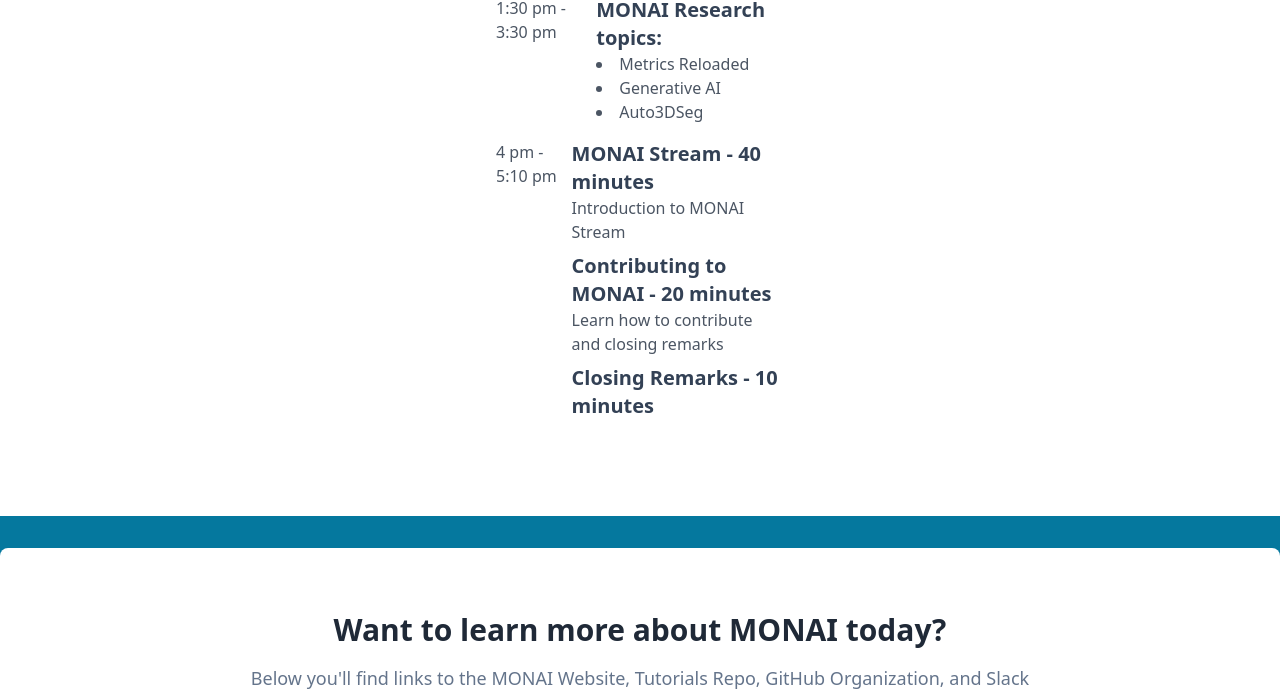
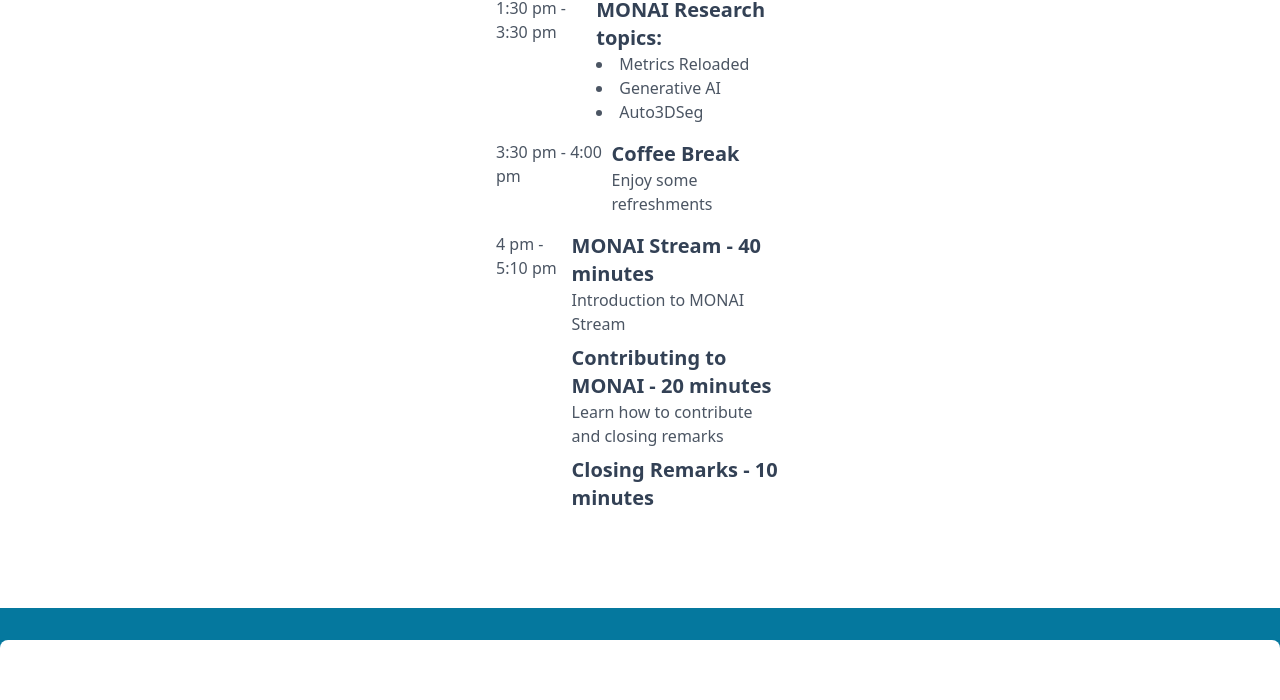
Before and after one commit to Project-MONAI/monai-tutorial-miccai-2023, a plain HTML site: page index.html in a window 1280 px wide. Shown: the part 3892-4592 px from the top of the page. Drawn offline with nearby package versions, Linux system fonts and the light colour scheme.

Commit message:
Update index.html
Signed-off-by: Michael Zephyr <mzephyr@nvidia.com>

```diff
--- a/index.html
+++ b/index.html
@@ -294,6 +294,15 @@
 
         <!-- Agenda Item 6 -->
         <div class="flex mb-4">
+            <div class="w-32 text-gray-600">3:30 pm - 4:00 pm</div>
+            <div>
+                <h3 class="text-xl font-semibold">Coffee Break</h3>
+                <p class="text-gray-600">Enjoy some refreshments</p>
+            </div>
+        </div>
+
+        <!-- Agenda Item 7 -->
+        <div class="flex mb-4">
             <div class="w-32 text-gray-600">4 pm - 5:10 pm</div>
             <div>
                 <h3 class="text-xl font-semibold">MONAI Stream - 40 minutes</h3>
```
